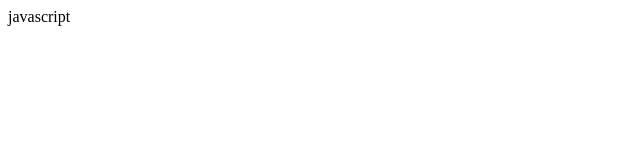
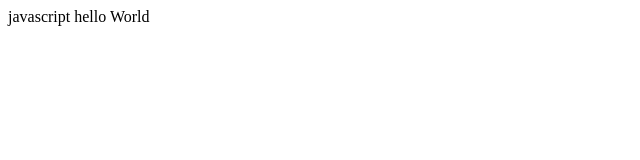
Before and after one commit to dhil6980/javascript, a plain HTML site: page index.html in a window 1280 px wide. Shown: the whole page, without its empty margins (0-640 px from the left). Drawn offline with Linux system fonts and the light colour scheme.

Commit message:
Update index.html

```diff
--- a/index.html
+++ b/index.html
@@ -1 +1,4 @@
 javascript
+<script>
+  document.write("hello World")
+</script>
```
